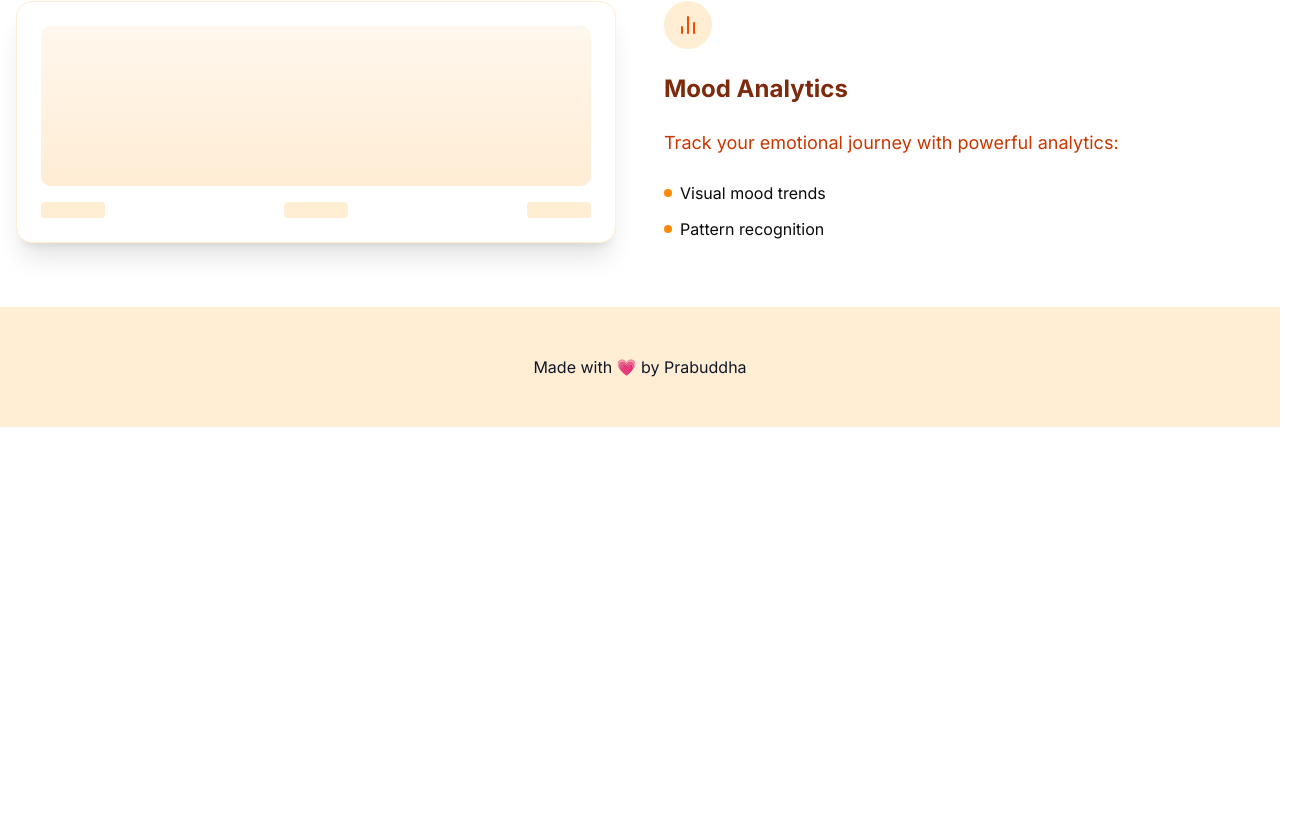
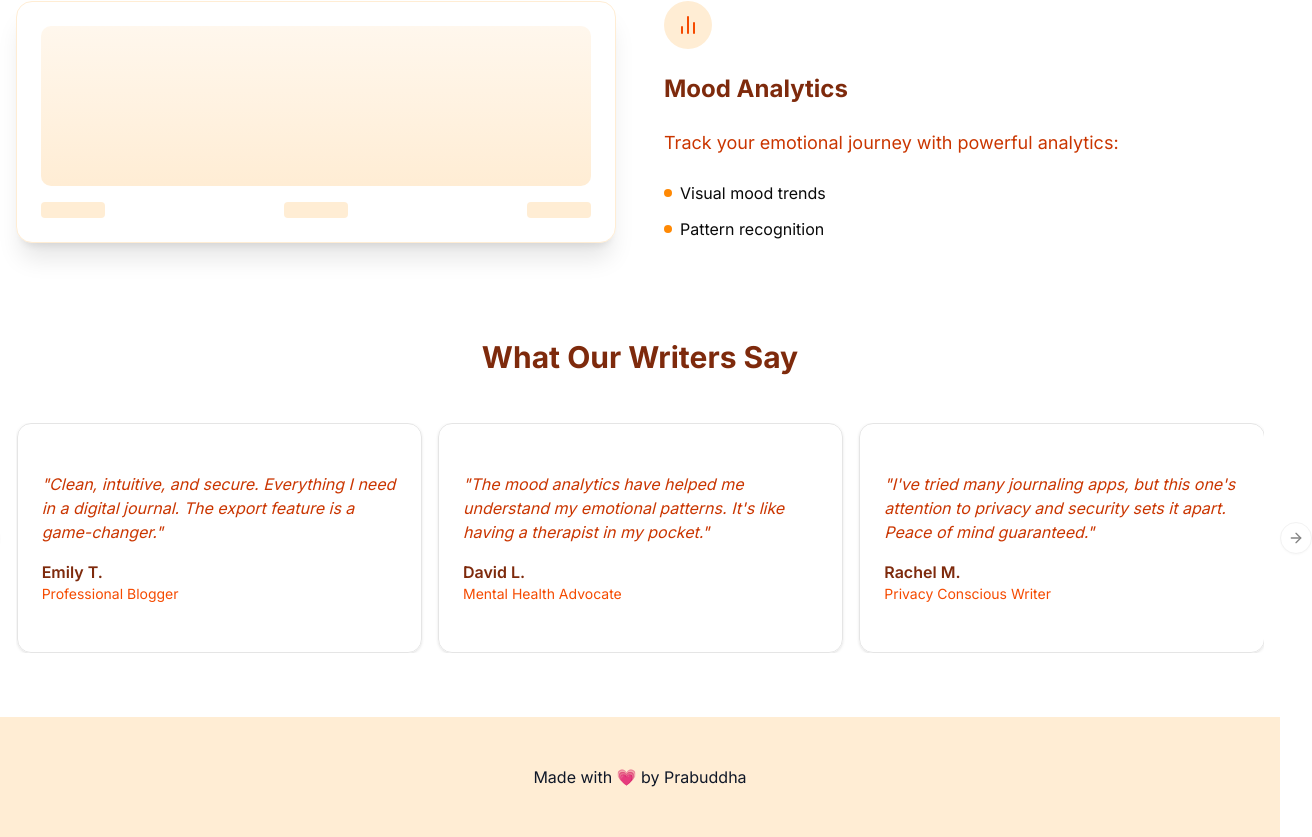
Before and after one commit to prabuddha610/Reflct-Journal-App, a Next.js app: page / in a window 1280 px wide. Shown: the part 1552-2389 px from the top of the page, 1312 px wide, since content can reach past the window. Before the commit the page ends 1979 px from the top, so only its background shows below. Built offline with nearby package versions, Linux system fonts and the light colour scheme; no server answers.

Commit message:
Add Testimonial section

```diff
--- a/app/page.jsx
+++ b/app/page.jsx
@@ -1,3 +1,4 @@
+import TestimonialCarousel from "@/components/testimonial-carousel";
 import { Button } from "@/components/ui/button";
 import { Card, CardContent } from "@/components/ui/card";
 import { Skeleton } from "@/components/ui/skeleton";
@@ -129,7 +130,6 @@
             </ul>
           </div>
           <div className="space-y-4 bg-white rounded-2xl shadow-xl p-6 border border-orange-100">
-
             <div className="flex gap-2 mb-6">
               <div className="h-8 w-8 rounded bg-orange-100"></div>
               <div className="h-8 w-8 rounded bg-orange-100"></div>
@@ -175,7 +175,7 @@
         </div>
       </div>
 
-
+    <TestimonialCarousel />
     </div>
   );
 }
--- a/components/testimonial-carousel.jsx
+++ b/components/testimonial-carousel.jsx
@@ -0,0 +1,53 @@
+"use client";
+
+import React from "react";
+import {Carousel, CarouselContent, CarouselItem, CarouselNext, CarouselPrevious,} from "./ui/carousel";
+import Autoplay from "embla-carousel-autoplay";
+import { Card, CardContent } from "./ui/card";
+import testimonials from "@/data/testimonials";
+
+const TestimonialCarousel = () => {
+  return (
+    <div className="mt-24">
+      <h2 className="text-3xl font-bold text-center text-orange-900 mb-12">
+        What Our Writers Say
+      </h2>
+      <Carousel
+        plugins={[
+          Autoplay({
+            delay: 2000,
+          }),
+        ]}
+        className="w-full mx-auto"
+      >
+        <CarouselContent>
+          {testimonials.map((testimonial, index) => (
+            <CarouselItem key={index} className="md:basis-1/2 lg:basis-1/3">
+              <Card className="bg-white/80 backdrop-blur-sm">
+                <CardContent className="p-6">
+                  <blockquote className="space-y-4">
+                    <p className="text-orange-700 italic">
+                      &quot;{testimonial.text}&quot;
+                    </p>
+                    <footer>
+                      <div className="font-semibold text-orange-900">
+                        {testimonial.author}
+                      </div>
+                      <div className="text-sm text-orange-600">
+                        {testimonial.role}
+                      </div>
+                    </footer>
+                  </blockquote>
+                </CardContent>
+              </Card>
+            </CarouselItem>
+          ))}
+        </CarouselContent>
+        <CarouselPrevious />
+        <CarouselNext />
+      </Carousel>
+    </div>
+  );
+};
+
+export default TestimonialCarousel;
--- a/data/testimonials.json
+++ b/data/testimonials.json
@@ -20,7 +20,7 @@
       "role": "Mental Health Advocate"
     },
     {
-      "text": "I've tried many journaling apps, but this one's attention to privacy and security sets it apart.",
+      "text": "I've tried many journaling apps, but this one's attention to privacy and security sets it apart. Peace of mind guaranteed.",
       "author": "Rachel M.",
       "role": "Privacy Conscious Writer"
     }
--- a/package.json
+++ b/package.json
@@ -20,6 +20,7 @@
     "class-variance-authority": "^0.7.1",
     "clsx": "^2.1.1",
     "date-fns": "^4.1.0",
+    "embla-carousel-autoplay": "^8.6.0",
     "embla-carousel-react": "^8.6.0",
     "lucide-react": "^0.511.0",
     "next": "15.3.2",
```
Also changed, not shown: 1 other file (tests, documents, lock files or other folders).
